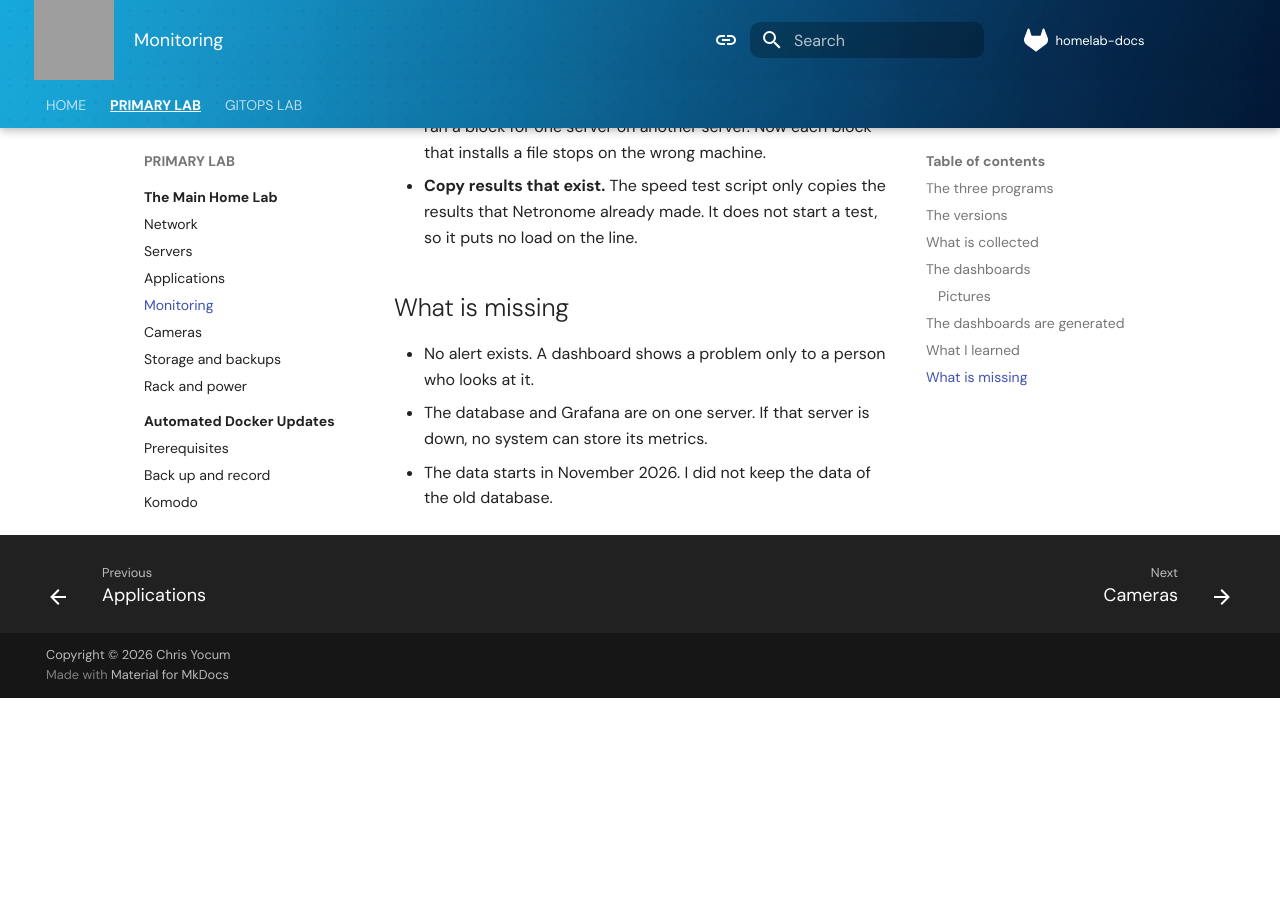
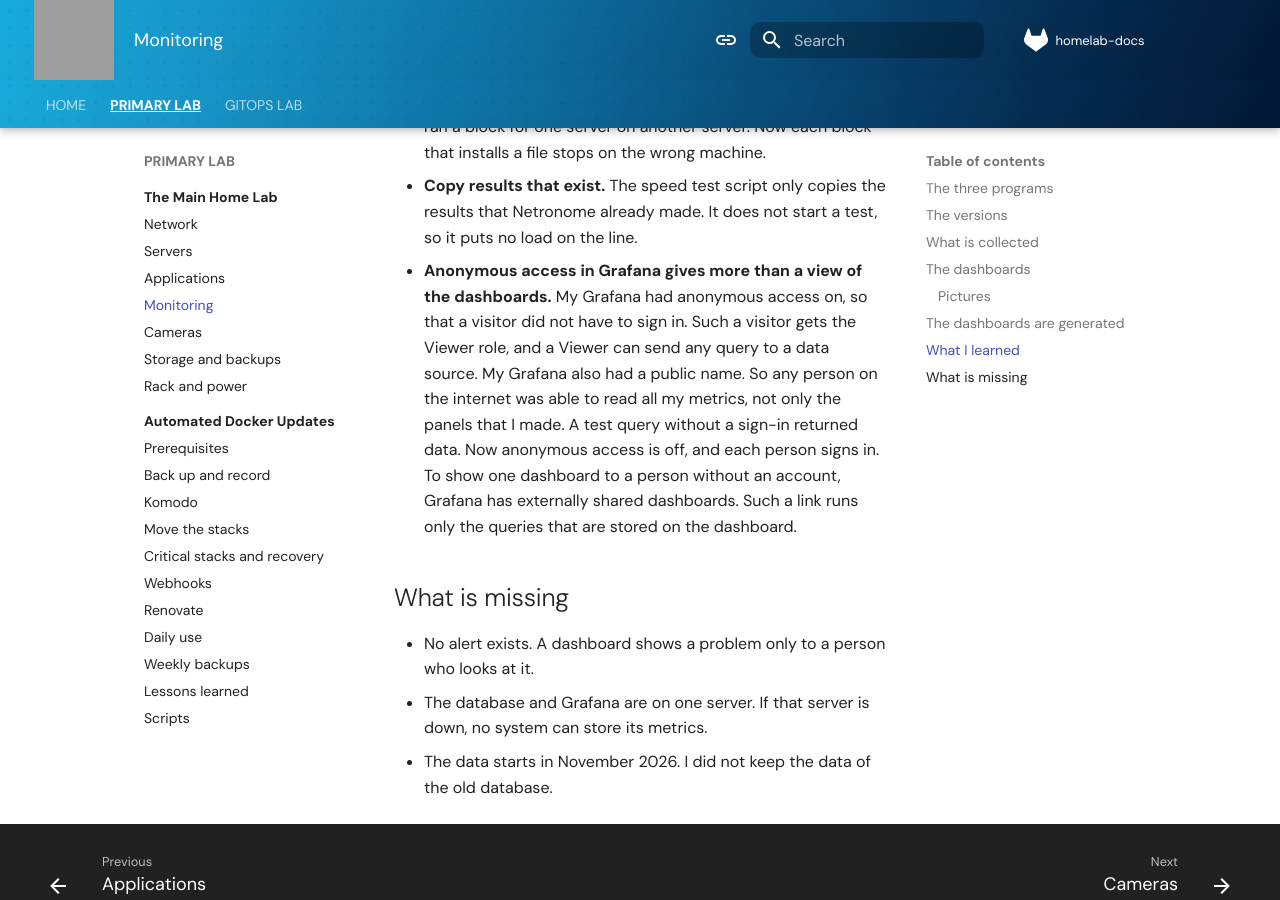
Before and after one commit to tronyx/homelab-docs, an MkDocs documentation site: the page built from docs/labs/primary/monitoring.md, in a window 1280 px wide and 900 px high, scrolled down 8414 px. Built offline with MkDocs 1.6.1 and Material for MkDocs 9.7.7, drawn with Linux system fonts in a browser that asks for light colours; comment, search, counter and statistics services are not loaded; before the commit the page ends 9112 px from its top, so only the background shows below that; grey boxes are pictures that could not be loaded.

Commit message:
Add the lesson about anonymous access in Grafana
With anonymous access on, a visitor gets the Viewer role, and a
Viewer can send any query to a data source. With a public name,
that opened all metrics to the internet. The lesson says what was
wrong, what changed, and how to share one dashboard safely.

Co-Authored-By: Claude Fable 5.2 <noreply@anthropic.com>

```diff
--- a/docs/labs/primary/monitoring.md
+++ b/docs/labs/primary/monitoring.md
@@ -136,6 +136,7 @@ A test makes sure that each dashboard file is exactly what its generator writes.
 - **Compare two databases with a fixed window.** For two days, each Telegraf wrote to the old and the new database. To compare them, I used one window in the past, the same on both sides, with its end between two reads.
 - **Put the host name check into each command block.** I once ran a block for one server on another server. Now each block that installs a file stops on the wrong machine.
 - **Copy results that exist.** The speed test script only copies the results that Netronome already made. It does not start a test, so it puts no load on the line.
+- **Anonymous access in Grafana gives more than a view of the dashboards.** My Grafana had anonymous access on, so that a visitor did not have to sign in. Such a visitor gets the Viewer role, and a Viewer can send any query to a data source. My Grafana also had a public name. So any person on the internet was able to read all my metrics, not only the panels that I made. A test query without a sign-in returned data. Now anonymous access is off, and each person signs in. To show one dashboard to a person without an account, Grafana has externally shared dashboards. Such a link runs only the queries that are stored on the dashboard.
 
 ## What is missing
 
```
